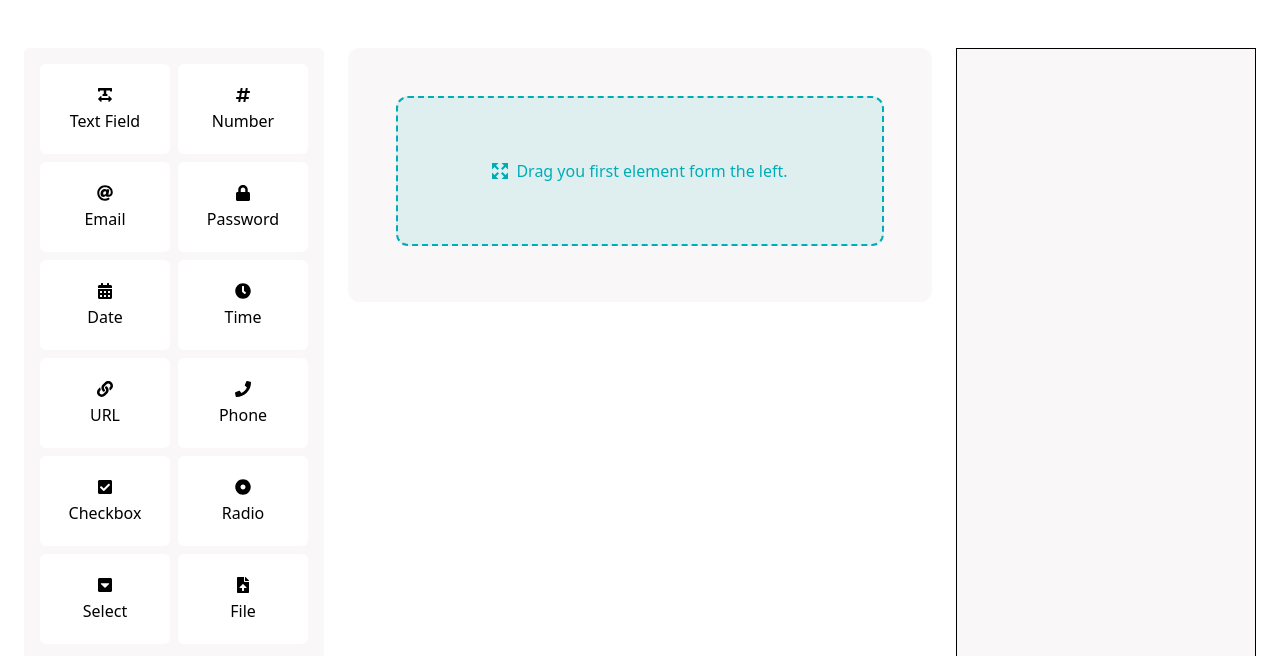
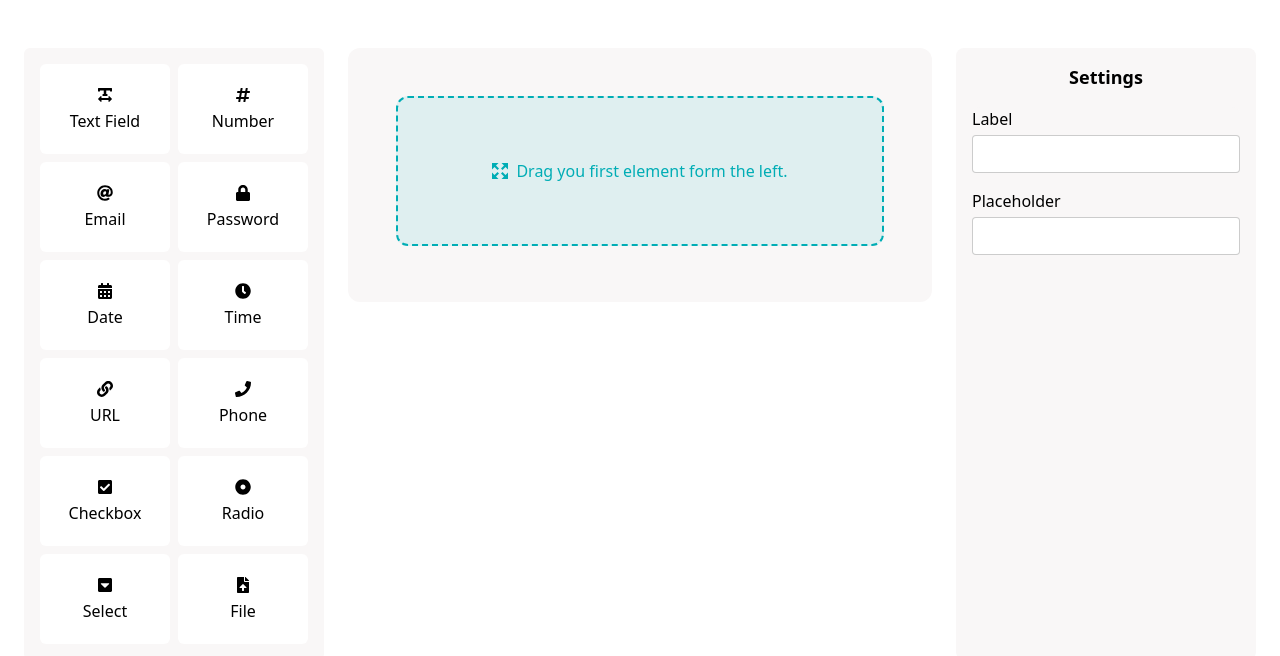
Before and after one commit to hayatul-islam/form-builder, a React (Vite) app: page /form-builder in a window 1280 px wide. Shown: the top 656 px of the page. Built offline with nearby package versions, Linux system fonts and the light colour scheme.

Commit message:
right sidebar input field design

```diff
--- a/src/components/form-builder/ElementWrapper.jsx
+++ b/src/components/form-builder/ElementWrapper.jsx
@@ -9,6 +9,7 @@ import SingleElement from "./SingleElement";
 const ElementWrapper = ({ element }) => {
   const { onRemoveElement, selectedElement, setSelectedElement } =
     useDesigner();
+
   const [mouseIsOver, setMouseIsOver] = useState(false);
 
   const isSelected = selectedElement?.id === element?.id;
--- /dev/null
+++ b/src/components/form-builder/Properties.jsx
@@ -0,0 +1,55 @@
+import useDesigner from "../../hooks/useDesigner";
+
+const Properties = () => {
+  const { selectedElement, setSelectedElement, onUpdateElement } =
+    useDesigner();
+
+  const onChange = (key, value) => {
+    const newElement = {
+      ...selectedElement,
+      [key]: value,
+    };
+
+    setSelectedElement(newElement);
+    onUpdateElement(selectedElement.id, newElement);
+  };
+
+  return (
+    <div className="bg-gray rounded-lg space-y-4">
+      <Input
+        name="label"
+        label="Label"
+        value={selectedElement?.label || ""}
+        type="text"
+        onChange={onChange}
+      />
+      <Input
+        name="placeholder"
+        label="Placeholder"
+        value={selectedElement?.placeholder || ""}
+        type="text"
+        onChange={onChange}
+      />
+    </div>
+  );
+};
+
+export default Properties;
+
+const Input = ({ name, label, value, type, onChange }) => {
+  return (
+    <div className="space-y-1">
+      <label className="font-medium" htmlFor={name}>
+        {label}
+      </label>
+      <input
+        type={type}
+        name={name}
+        id={name}
+        value={value}
+        onChange={(e) => onChange(name, e.target.value)}
+        className="w-full border border-black/20 bg-white py-1.5 px-2 rounded focus:border-black/50 focus:outline-none"
+      />
+    </div>
+  );
+};
--- a/src/components/form-builder/PropertiesFormSidebar.jsx
+++ /dev/null
@@ -1,48 +0,0 @@
-import { useEffect, useState } from "react";
-import useDesigner from "../../hooks/useDesigner";
-
-const PropertiesFormSidebar = () => {
-  const { selectedElement, setSelectedElement, onUpdateElement } =
-    useDesigner();
-
-  const [values, setValues] = useState(selectedElement);
-
-  useEffect(() => {
-    if (selectedElement) {
-      setValues(selectedElement);
-    }
-  }, [selectedElement]);
-
-  const onChange = (key, value) => {
-    setValues((prev) => ({
-      ...prev,
-      [key]: value,
-    }));
-  };
-
-  const handleSubmit = (e) => {
-    e.preventDefault();
-    onUpdateElement(selectedElement.id, values);
-  };
-
-  return (
-    <div className="bg-gray p-4">
-      <div className="flex justify-end">
-        <button onClick={() => setSelectedElement(null)}>X</button>
-      </div>
-      <form onSubmit={handleSubmit}>
-        <label htmlFor="">Label</label>
-        <input
-          type="text"
-          name="label"
-          value={values.label}
-          onChange={(e) => onChange("label", e.target.value)}
-          id=""
-          className="w-full border py-1 px-2"
-        />
-      </form>
-    </div>
-  );
-};
-
-export default PropertiesFormSidebar;
--- a/src/components/form-builder/RightSidebar.jsx
+++ b/src/components/form-builder/RightSidebar.jsx
@@ -1,5 +1,14 @@
+import Properties from "./Properties";
+
 const RightSidebar = () => {
-  return <div className="bg-gray max-w-[300px] w-full border"></div>;
+  return (
+    <div className="bg-gray max-w-[300px] w-full rounded-lg space-y-4 p-4">
+      <div className="flex justify-center">
+        <h2 className="font-bold text-[18px]">Settings</h2>
+      </div>
+      <Properties />
+    </div>
+  );
 };
 
 export default RightSidebar;
--- a/src/components/form-builder/SingleElement.jsx
+++ b/src/components/form-builder/SingleElement.jsx
@@ -1,4 +1,3 @@
-import React from "react";
 import InputField from "../common/InputField";
 import InputFile from "../common/InputFile";
 
@@ -7,11 +6,25 @@ const SingleElement = ({ element }) => {
 
   switch (element?.type) {
     case "file":
-      filed = <InputFile label={element.label} type="file" value="" />;
+      filed = (
+        <InputFile
+          label={element.label}
+          placeholder={element?.placeholder}
+          type="file"
+          value=""
+        />
+      );
       break;
 
     default:
-      filed = <InputField label={element.label} type={element.type} value="" />;
+      filed = (
+        <InputField
+          label={element.label}
+          placeholder={element?.placeholder}
+          type={element.type}
+          value=""
+        />
+      );
       break;
   }
 
--- a/src/context/DesignerContext.jsx
+++ b/src/context/DesignerContext.jsx
@@ -35,6 +35,7 @@ export default function DesignerContextProvider({ children }) {
     <DesignerContext.Provider
       value={{
         elements,
+        setElements,
         onAddElement,
         onUpdateElement,
         onRemoveElement,
--- a/src/data/index.jsx
+++ b/src/data/index.jsx
@@ -19,71 +19,95 @@ export const btnElements = [
     label: "Text Field",
     icon: <FaTextWidth />,
     type: "text",
+    placeholder: "Enter text here",
+    isRequired: false,
   },
   {
     name: "numberField",
     label: "Number",
     icon: <FaHashtag />,
     type: "number",
+    placeholder: "Enter a number",
+    isRequired: false,
   },
   {
     name: "emailField",
     label: "Email",
     icon: <FaAt />,
     type: "email",
+    placeholder: "Enter your email",
+    isRequired: true,
   },
   {
     name: "passwordField",
     label: "Password",
     icon: <FaLock />,
     type: "password",
+    placeholder: "Enter your password",
+    isRequired: true,
   },
   {
     name: "dateField",
     label: "Date",
     icon: <FaCalendarAlt />,
     type: "date",
+    placeholder: "Select a date",
+    isRequired: false,
   },
   {
     name: "timeField",
     label: "Time",
     icon: <FaClock />,
     type: "time",
+    placeholder: "Select a time",
+    isRequired: false,
   },
   {
     name: "urlField",
     label: "URL",
     icon: <FaLink />,
     type: "url",
+    placeholder: "Enter a URL",
+    isRequired: false,
   },
   {
     name: "telField",
     label: "Phone",
     icon: <FaPhone />,
     type: "tel",
+    placeholder: "Enter phone number",
+    isRequired: false,
   },
   {
     name: "checkboxField",
     label: "Checkbox",
     icon: <FaCheckSquare />,
     type: "checkbox",
+    placeholder: "", // Not applicable for checkbox
+    isRequired: false,
   },
   {
     name: "radioField",
     label: "Radio",
     icon: <FaDotCircle />,
     type: "radio",
+    placeholder: "", // Not applicable for radio
+    isRequired: false,
   },
   {
     name: "selectField",
     label: "Select",
     icon: <FaCaretSquareDown />,
     type: "select",
+    placeholder: "Select an option",
+    isRequired: false,
   },
   {
     name: "fileField",
     label: "File",
     icon: <FaFileUpload />,
     type: "file",
+    placeholder: "", // Not applicable for file input
+    isRequired: false,
   },
 ];
```
